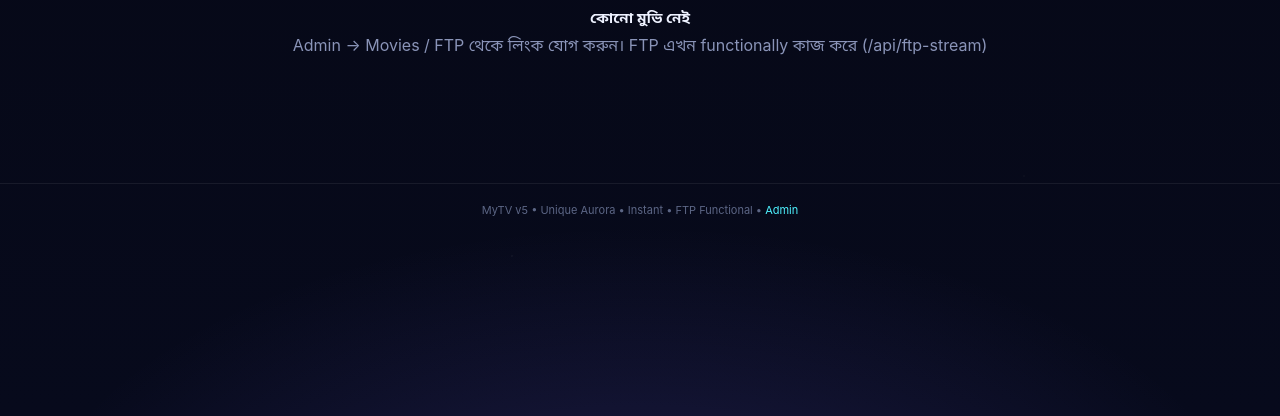
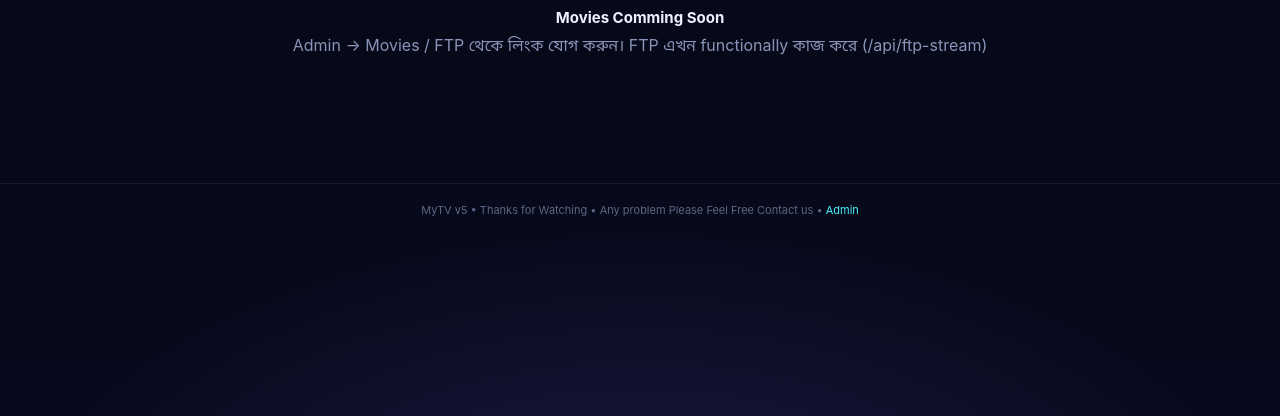
Before and after one commit to abdullah-shadhinwifi/mytv, a website: page tv-player/public/index.html in a window 1280 px wide. Both pictures are taken after a click on the button "🎬 Movies (FTP)". Shown: the part 384-800 px from the top of the page. Drawn offline with Linux system fonts and the light colour scheme; no server answers.

Commit message:
Update index.html

```diff
--- a/tv-player/public/index.html
+++ b/tv-player/public/index.html
@@ -97,13 +97,13 @@
     <div class="grid movie-grid" id="movieGrid"></div>
     <div class="empty hidden" id="movieEmpty">
       <div class="empty-icon">🎬</div>
-      <h3>কোনো মুভি নেই</h3>
+      <h3>Movies Comming Soon</h3>
       <p>Admin → Movies / FTP থেকে লিংক যোগ করুন। FTP এখন functionally কাজ করে (/api/ftp-stream)</p>
     </div>
   </main>
 
   <footer class="footer">
-    <p>MyTV v5 • Unique Aurora • Instant • FTP Functional • <a href="/admin" target="_blank">Admin</a></p>
+    <p>MyTV v5 • Thanks for Watching  • Any problem Please Feel Free Contact us • <a href="/admin" target="_blank">Admin</a></p>
   </footer>
 
   <div class="toast hidden" id="toast"></div>
```
